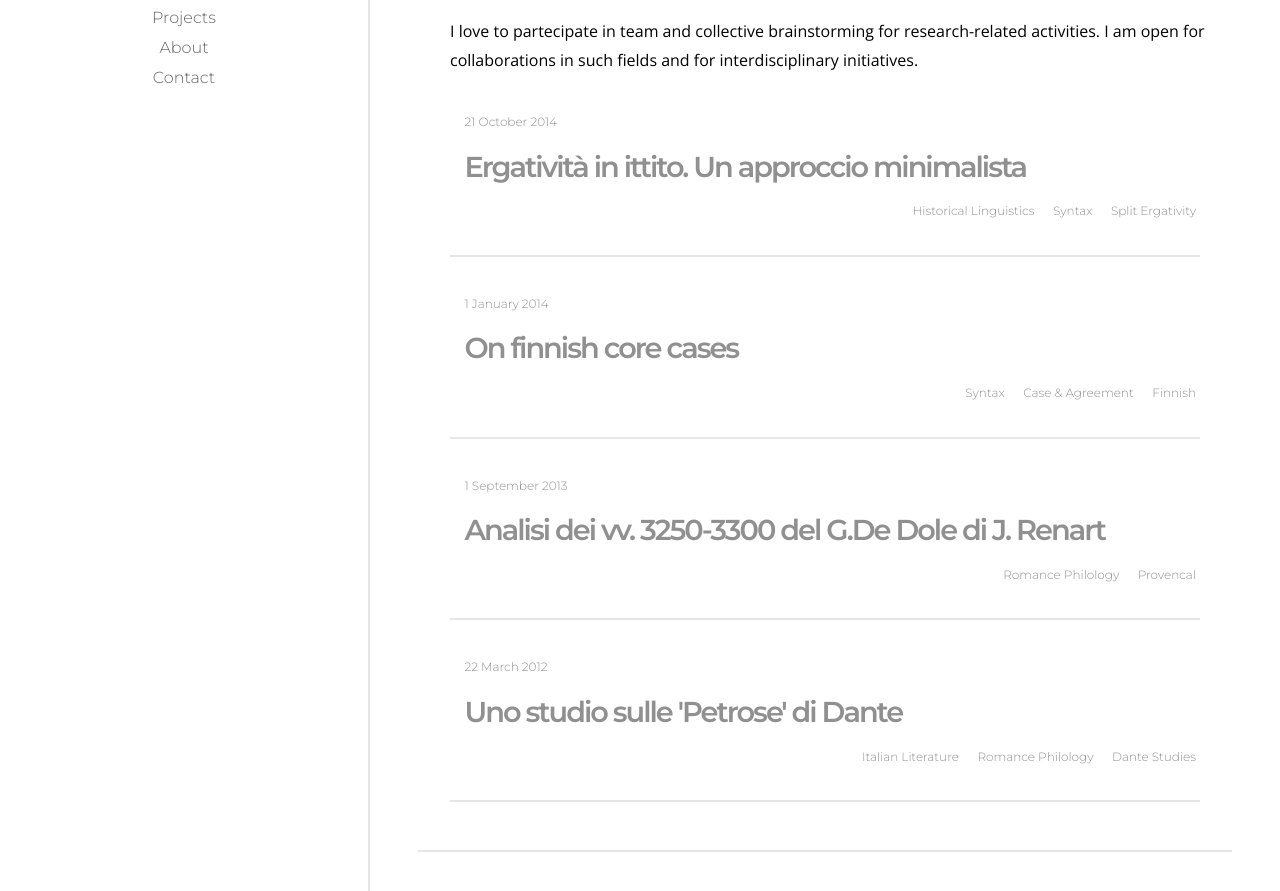
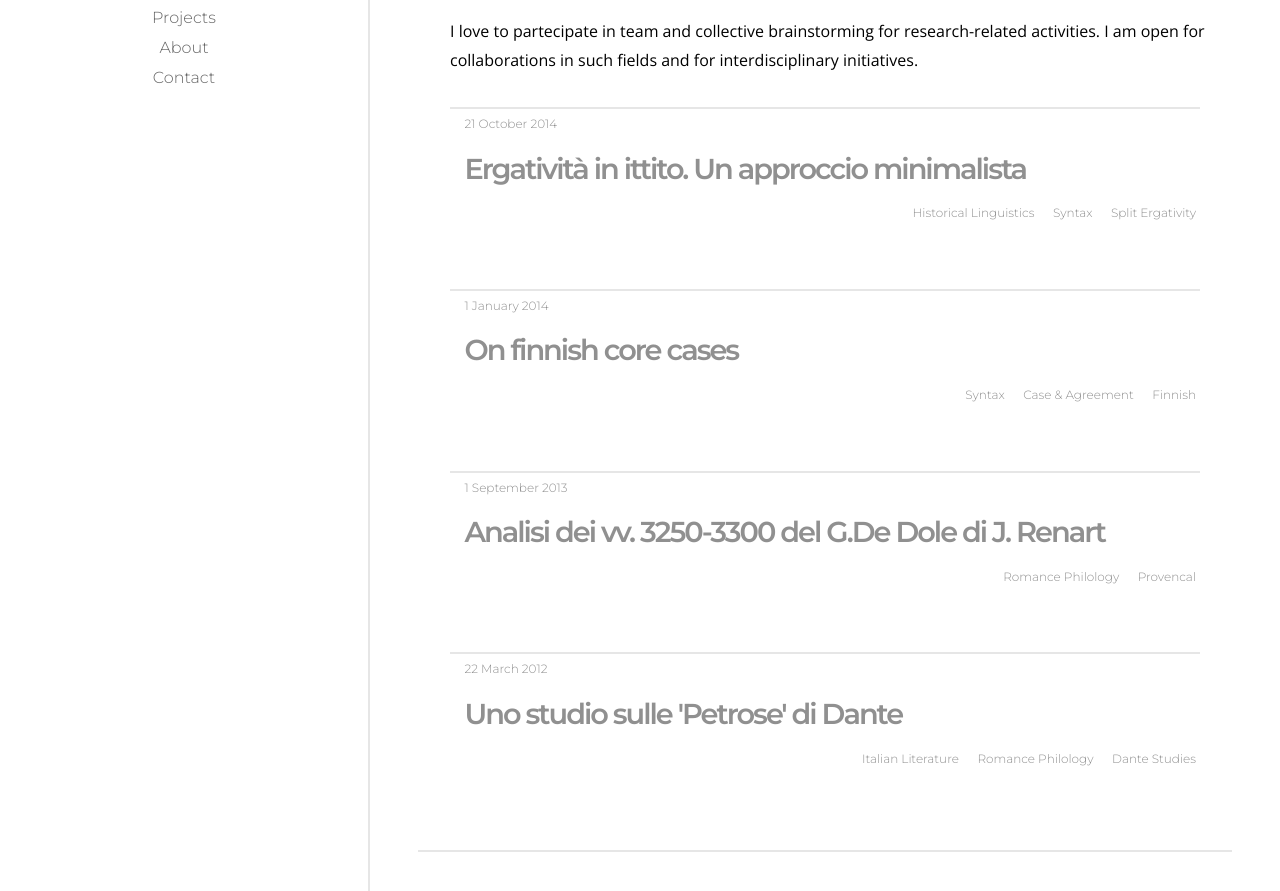
Before and after one commit to p-marco/p-marco.github.io, a Jekyll site: the page built from research.md, in a window 1280 px wide. Shown: the part 311-1202 px from the top of the page. Built offline with Jekyll 4.4.1, drawn with Linux system fonts in a browser that asks for light colours; our own code applies the rules of GitHub Pages for plain Markdown files.

Commit message:
default layout test

```diff
--- a/assets/css/styles.scss
+++ b/assets/css/styles.scss
@@ -308,5 +308,5 @@ a{
 
 .grid-item{
 	margin: 2*$unit-grid;
-	border-bottom: solid 2px $color-accent;
+	border-top: solid 2px $color-accent;
 }
```
